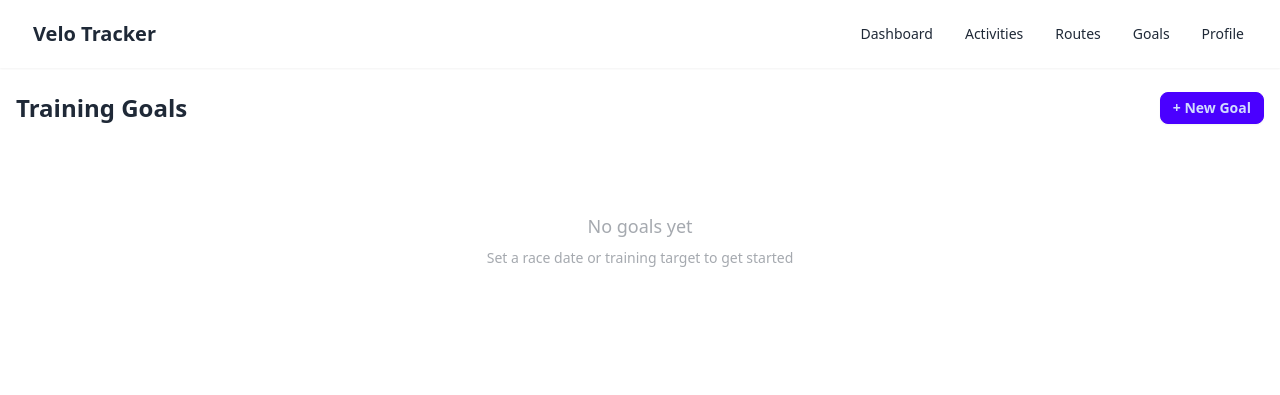
After one commit to abulte/velo-tracker, a Flask app: page /goals in a window 1280 px wide. The commit adds this page. Shown: the top 395 px of the page. Run offline with Flask 3, Linux system fonts and the light colour scheme; some libraries are stand-ins or nearby versions.

Commit message:
feat(tp): profile, goals

```diff
--- a/app.py
+++ b/app.py
@@ -496,6 +496,185 @@ def activity_gpx(garmin_id: str):
     )
 
 
+_DAYS = ["mon", "tue", "wed", "thu", "fri", "sat", "sun"]
+_DAY_LABELS = ["Mon", "Tue", "Wed", "Thu", "Fri", "Sat", "Sun"]
+
+
+def _upcoming_week_starts(n=20):
+    today = datetime.date.today()
+    monday = today - datetime.timedelta(days=today.weekday())
+    return [monday + datetime.timedelta(weeks=i) for i in range(n)]
+
+
+def _load_weeks(session, week_starts):
+    from models import AvailabilityWeek
+    existing = {w.week_start: w for w in session.exec(
+        select(AvailabilityWeek).where(AvailabilityWeek.week_start.in_(week_starts))
+    ).all()}
+    return [existing.get(ws) for ws in week_starts]
+
+
+@app.route("/profile", methods=["GET", "POST"])
+def profile():
+    from models import UserProfile
+
+    with get_session() as session:
+        p = session.get(UserProfile, 1)
+
+        if request.method == "POST":
+            ftp = request.form.get("ftp", type=int)
+            week_a = {d: request.form.get(f"a_{d}", type=float) or 0.0 for d in _DAYS}
+            week_b = {d: request.form.get(f"b_{d}", type=float) or 0.0 for d in _DAYS}
+            if p is None:
+                p = UserProfile(id=1, ftp=ftp, week_a=week_a, week_b=week_b)
+            else:
+                p.ftp = ftp
+                p.week_a = week_a
+                p.week_b = week_b
+                p.updated_at = datetime.datetime.utcnow()
+            session.add(p)
+            session.commit()
+            return redirect(url_for("profile"))
+
+        week_starts = _upcoming_week_starts()
+        weeks = _load_weeks(session, week_starts)
+
+    return render_template("profile.html", profile=p,
+                           days=_DAYS, day_labels=_DAY_LABELS,
+                           weeks=weeks, week_starts=week_starts,
+                           today=datetime.date.today(),
+                           timedelta=datetime.timedelta)
+
+
+@app.route("/profile/weeks/init", methods=["POST"])
+def init_availability_weeks():
+    from models import UserProfile, AvailabilityWeek
+
+    start_type = request.form.get("start_type", "a")
+    week_starts = _upcoming_week_starts()
+
+    with get_session() as session:
+        existing = {w.week_start: w for w in session.exec(
+            select(AvailabilityWeek).where(AvailabilityWeek.week_start.in_(week_starts))
+        ).all()}
+        for i, ws in enumerate(week_starts):
+            if ws not in existing:
+                week_type = "a" if (i % 2 == 0) == (start_type == "a") else "b"
+                session.add(AvailabilityWeek(week_start=ws, week_type=week_type))
+        session.commit()
+        weeks = _load_weeks(session, week_starts)
+        p = session.get(UserProfile, 1)
+
+    return render_template("profile/_weeks.html", profile=p,
+                           days=_DAYS, day_labels=_DAY_LABELS,
+                           weeks=weeks, week_starts=week_starts,
+                           today=datetime.date.today(),
+                           timedelta=datetime.timedelta)
+
+
+@app.route("/profile/weeks/<string:week_start_str>", methods=["POST"])
+def update_availability_week(week_start_str: str):
+    from models import UserProfile, AvailabilityWeek
+
+    week_start = datetime.date.fromisoformat(week_start_str)
+    week_type = request.form.get("week_type", "a")
+
+    with get_session() as session:
+        w = session.exec(
+            select(AvailabilityWeek).where(AvailabilityWeek.week_start == week_start)
+        ).first()
+        if w is None:
+            w = AvailabilityWeek(week_start=week_start, week_type=week_type)
+        else:
+            w.week_type = week_type
+        w.hours = {d: request.form.get(f"h_{d}", type=float) or 0.0 for d in _DAYS} if week_type == "custom" else None
+        session.add(w)
+        session.commit()
+        session.refresh(w)
+        p = session.get(UserProfile, 1)
+
+    return render_template("profile/_week_row.html", week=w, week_start=week_start,
+                           profile=p, days=_DAYS, day_labels=_DAY_LABELS,
+                           today=datetime.date.today(),
+                           timedelta=datetime.timedelta)
+
+
+@app.route("/goals")
+def list_goals():
+    from models import Goal
+
+    with get_session() as session:
+        goals = session.exec(select(Goal).order_by(Goal.created_at.desc())).all()
+
+    return render_template("goals/list.html", goals=goals, today_date=datetime.date.today())
+
+
+@app.route("/goals", methods=["POST"])
+def create_goal():
+    from models import Goal
+
+    title = request.form.get("title", "").strip()
+    goal_type = request.form.get("goal_type", "race")
+    target_date_str = request.form.get("target_date", "")
+    target_ftp = request.form.get("target_ftp", type=int)
+    notes = request.form.get("notes", "").strip() or None
+
+    if not title or not target_date_str:
+        return "Title and target date are required", 400
+
+    target_date = datetime.date.fromisoformat(target_date_str)
+
+    with get_session() as session:
+        goal = Goal(
+            title=title,
+            goal_type=goal_type,
+            target_date=target_date,
+            target_ftp=target_ftp if goal_type == "ftp" else None,
+            notes=notes,
+            is_active=False,
+        )
+        session.add(goal)
+        session.commit()
+        session.refresh(goal)
+        goal_id = goal.id
+
+    return redirect(url_for("list_goals"))
+
+
+@app.route("/goals/<int:goal_id>/activate", methods=["POST"])
+def activate_goal(goal_id: int):
+    from models import Goal
+
+    with get_session() as session:
+        # Deactivate all goals first
+        all_goals = session.exec(select(Goal)).all()
+        for g in all_goals:
+            g.is_active = False
+            session.add(g)
+        # Activate the selected one
+        goal = session.get(Goal, goal_id)
+        if not goal:
+            return "Not found", 404
+        goal.is_active = True
+        session.add(goal)
+        session.commit()
+
+    return redirect(url_for("list_goals"))
+
+
+@app.route("/goals/<int:goal_id>/delete", methods=["POST"])
+def delete_goal(goal_id: int):
+    from models import Goal
+
+    with get_session() as session:
+        goal = session.get(Goal, goal_id)
+        if goal:
+            session.delete(goal)
+            session.commit()
+
+    return redirect(url_for("list_goals"))
+
+
 @app.route("/health")
 def health():
     try:
@@ -507,4 +686,4 @@ def health():
 
 
 # Import models after engine is set up so Alembic can detect them
-from models import Activity, Route  # noqa: E402, F401
+from models import Activity, Route, UserProfile, Goal, AvailabilityWeek  # noqa: E402, F401
--- a/pyproject.toml
+++ b/pyproject.toml
@@ -13,6 +13,7 @@ dependencies = [
     "flask-fenrir>=0.4.0",
     "garminconnect>=0.2.38",
     "geohash2",
+    "anthropic",
 ]
 
 [project.optional-dependencies]
--- a/templates/base.html
+++ b/templates/base.html
@@ -24,6 +24,8 @@
                 <li><a href="/dashboard">Dashboard</a></li>
                 <li><a href="/activities">Activities</a></li>
                 <li><a href="/routes">Routes</a></li>
+                <li><a href="/goals">Goals</a></li>
+                <li><a href="/profile">Profile</a></li>
             </ul>
         </div>
     </div>
--- /dev/null
+++ b/templates/goals/list.html
@@ -0,0 +1,130 @@
+{% extends "base.html" %}
+{% block title %}Goals – Velo Tracker{% endblock %}
+
+{% block content %}
+<div class="flex items-center justify-between mb-6">
+    <h1 class="text-2xl font-bold">Training Goals</h1>
+    <label for="new-goal-modal" class="btn btn-primary btn-sm">+ New Goal</label>
+</div>
+
+{% if goals %}
+<div class="space-y-3 mb-8">
+    {% for goal in goals %}
+    <div class="card bg-base-100 shadow {{ 'border-2 border-primary' if goal.is_active else '' }}">
+        <div class="card-body p-4">
+            <div class="flex items-start justify-between gap-4">
+                <div class="flex-1">
+                    <div class="flex items-center gap-2 flex-wrap">
+                        <h2 class="font-semibold text-lg">{{ goal.title }}</h2>
+                        {% if goal.is_active %}
+                        <span class="badge badge-primary badge-sm">Active</span>
+                        {% endif %}
+                        <span class="badge badge-outline badge-sm">
+                            {% if goal.goal_type == 'race' %}Race
+                            {% elif goal.goal_type == 'ftp' %}FTP Build
+                            {% else %}Endurance
+                            {% endif %}
+                        </span>
+                    </div>
+                    <div class="text-sm text-base-content/60 mt-1 flex items-center gap-3 flex-wrap">
+                        <span>Target: <strong>{{ goal.target_date.strftime('%d %b %Y') }}</strong></span>
+                        {% set days_left = (goal.target_date - today_date).days %}
+                        {% if days_left > 0 %}
+                        <span class="text-base-content/40">{{ days_left }} days away</span>
+                        {% elif days_left == 0 %}
+                        <span class="text-warning">Today!</span>
+                        {% else %}
+                        <span class="text-base-content/30">Past</span>
+                        {% endif %}
+                        {% if goal.target_ftp %}
+                        <span>Target FTP: <strong>{{ goal.target_ftp }}W</strong></span>
+                        {% endif %}
+                    </div>
+                    {% if goal.notes %}
+                    <p class="text-sm text-base-content/50 mt-1">{{ goal.notes }}</p>
+                    {% endif %}
+                </div>
+                <div class="flex gap-2 shrink-0">
+                    {% if not goal.is_active %}
+                    <form method="POST" action="/goals/{{ goal.id }}/activate">
+                        <button class="btn btn-sm btn-outline btn-primary">Set Active</button>
+                    </form>
+                    {% endif %}
+                    <form method="POST" action="/goals/{{ goal.id }}/delete"
+                          onsubmit="return confirm('Delete this goal?')">
+                        <button class="btn btn-sm btn-ghost text-error">Delete</button>
+                    </form>
+                </div>
+            </div>
+        </div>
+    </div>
+    {% endfor %}
+</div>
+{% else %}
+<div class="text-center py-16 text-base-content/40">
+    <p class="text-lg mb-2">No goals yet</p>
+    <p class="text-sm">Set a race date or training target to get started</p>
+</div>
+{% endif %}
+
+<!-- New Goal Modal -->
+<input type="checkbox" id="new-goal-modal" class="modal-toggle">
+<div class="modal">
+    <div class="modal-box">
+        <h3 class="font-bold text-lg mb-4">New Training Goal</h3>
+        <form method="POST" action="/goals" class="space-y-4">
+
+            <div class="form-control">
+                <label class="label"><span class="label-text">Goal title</span></label>
+                <input type="text" name="title" required placeholder="e.g. Gran Fondo Alps, Build FTP to 280W"
+                       class="input input-bordered w-full">
+            </div>
+
+            <div class="form-control">
+                <label class="label"><span class="label-text">Goal type</span></label>
+                <select name="goal_type" id="goal-type-select" class="select select-bordered w-full"
+                        onchange="document.getElementById('ftp-target-row').classList.toggle('hidden', this.value !== 'ftp')">
+                    <option value="race">Race / Event</option>
+                    <option value="ftp">Build FTP</option>
+                    <option value="endurance">Build Endurance</option>
+                </select>
+            </div>
+
+            <div class="form-control" id="ftp-target-row" style="display:none">
+                <label class="label"><span class="label-text">Target FTP (watts)</span></label>
+                <input type="number" name="target_ftp" min="50" max="600" placeholder="e.g. 280"
+                       class="input input-bordered w-full max-w-xs">
+            </div>
+
+            <div class="form-control">
+                <label class="label"><span class="label-text">Target date</span></label>
+                <input type="date" name="target_date" required class="input input-bordered w-full max-w-xs">
+            </div>
+
+            <div class="form-control">
+                <label class="label"><span class="label-text">Notes <span class="text-base-content/40">(optional)</span></span></label>
+                <textarea name="notes" rows="2" placeholder="Any additional context…"
+                          class="textarea textarea-bordered w-full"></textarea>
+            </div>
+
+            <div class="modal-action mt-2">
+                <label for="new-goal-modal" class="btn btn-ghost">Cancel</label>
+                <button type="submit" class="btn btn-primary">Create Goal</button>
+            </div>
+        </form>
+    </div>
+    <label class="modal-backdrop" for="new-goal-modal"></label>
+</div>
+
+<script>
+// Fix the hidden/show toggle — use class instead of inline style
+const sel = document.getElementById('goal-type-select');
+const ftpRow = document.getElementById('ftp-target-row');
+if (sel && ftpRow) {
+    ftpRow.style.display = 'none';
+    sel.addEventListener('change', () => {
+        ftpRow.style.display = sel.value === 'ftp' ? '' : 'none';
+    });
+}
+</script>
+{% endblock %}
```
Also changed, not shown: alembic/versions/a1b2c3d4e5f6_add_training_phase1.py (added, +46 -0 lines), alembic/versions/b2c3d4e5f6a1_availability_calendar.py (added, +41 -0 lines), models.py (+28 -0 lines), templates/profile.html (added, +88 -0 lines), templates/profile/_week_row.html (added, +54 -0 lines), templates/profile/_weeks.html (added, +28 -0 lines), .claude/settings.local.json (added), 1 other file.
